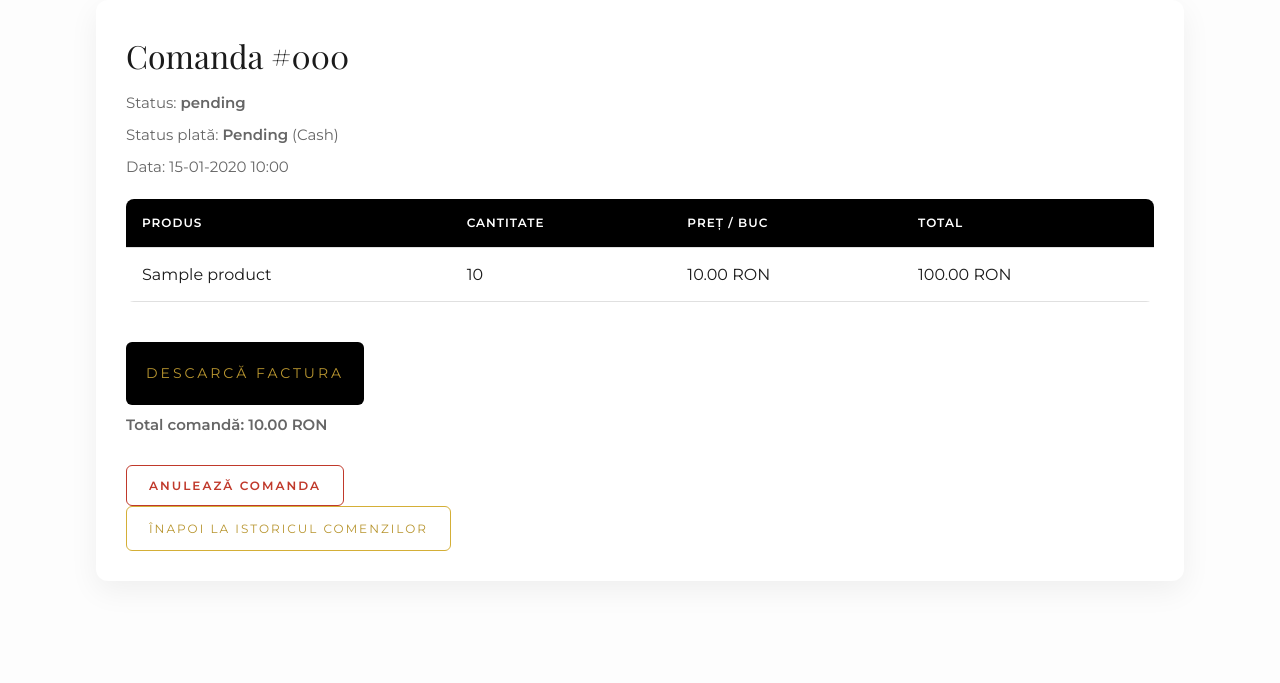
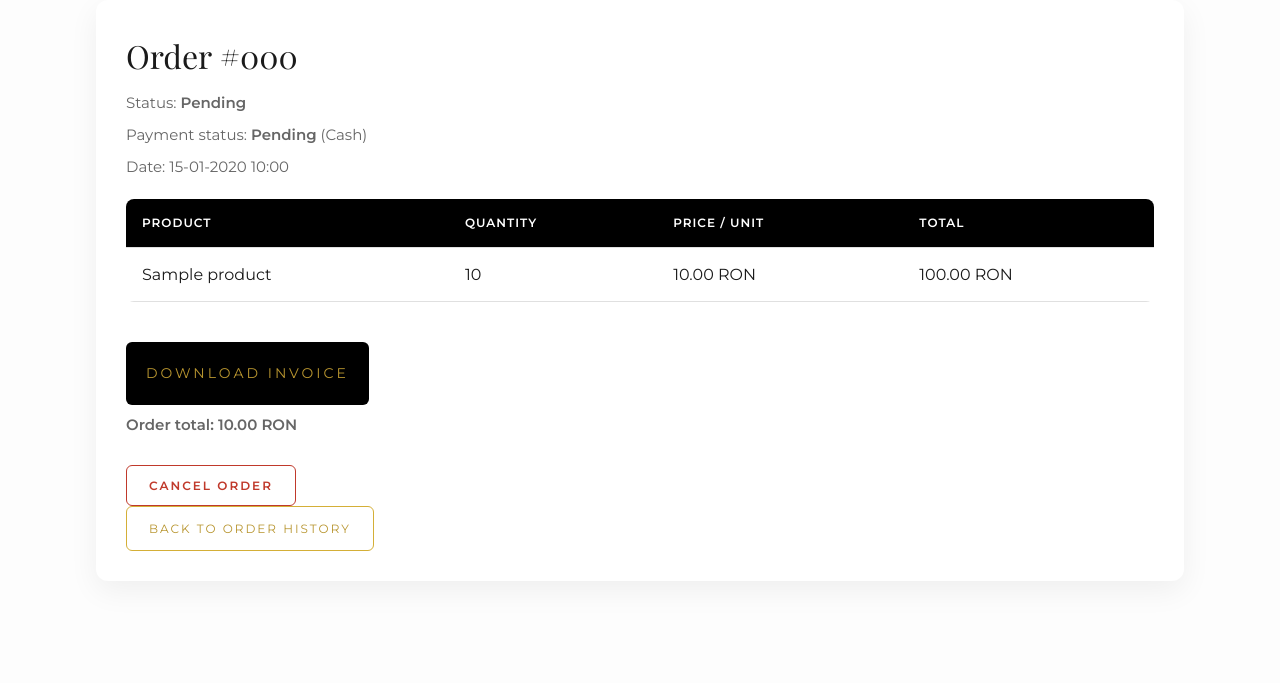
Before and after one commit to SanduAndreea22/django-ecommerce, a Django app: page /orders/1/ in a window 1280 px wide. Shown: the part 102-785 px from the top of the page. Run offline with Django 5.2, Linux system fonts and the light colour scheme; a user stored in the database is signed in; tables that the repository leaves empty hold one stand-in row (values such as "Sample post"); parts of the project's set-up code (start-up, migrations or seed data) failed here and were passed over; some web fonts are replaced.

Commit message:
Unify all interface text to English, fix currency mismatch
- Translate every remaining Romanian string to English: messages.*
  calls in cart/orders/payments/products views, and the
  order_history.html, order_detail.html and invoice.html templates
  (previously the only fully-Romanian pages on an otherwise-English
  site)
- Fix product price shown as USD on home/catalog/wishlist while the
  same amount is charged in RON everywhere else (cart, checkout,
  invoice, dashboard) - now RON consistently
- order_history.html/order_detail.html now render order status via
  get_status_display()/get_payment_status_display() instead of the
  raw field value, so labels come from Order's own choices instead of
  being naively capitalized
- Remove "test mode" from the Stripe payment option label shown to
  shoppers at checkout, and stop mixing English/Romanian in the same
  label ('Cash / Ramburs' -> 'Cash on delivery')
- Rephrase the generic "coupon not valid" message to hint at the two
  real reasons (inactive/expired or below minimum order value)
  instead of leaving the shopper with no actionable information
- Dashboard's fallback label for a missing order-item variant changed
  from "(deleted product)" to "(unavailable variant)" - the variant
  can be gone without the whole product being deleted

Verified with the full test suite and a manual walkthrough (login ->
catalog -> product -> cart -> checkout -> order history -> order
detail -> invoice) via a local server + Playwright.

Co-Authored-By: Claude Sonnet 5 <noreply@anthropic.com>
Claude-Session: https://claude.ai/code/session_01ADqfoNXbFi2qtxHVZj6QPH

```diff
--- a/src/orders/views.py
+++ b/src/orders/views.py
@@ -28,7 +28,7 @@ def checkout_view(request):
     cart_items = CartItem.objects.filter(user=user).select_related('variant__product')
 
     if not cart_items.exists():
-        messages.warning(request, "Coșul tău este gol!")
+        messages.warning(request, "Your cart is empty!")
         return redirect('cart:cart_detail')
 
     subtotal = sum(
@@ -62,8 +62,8 @@ def checkout_view(request):
                     if item.quantity > variant.stock_quantity:
                         messages.error(
                             request,
-                            f"Stoc insuficient pentru {item.variant.product.name} ({item.variant.size}/{item.variant.color}). "
-                            f"Avem doar {variant.stock_quantity} buc."
+                            f"Not enough stock for {item.variant.product.name} ({item.variant.size}/{item.variant.color}). "
+                            f"Only {variant.stock_quantity} left."
                         )
                         return redirect('cart:cart_detail')
 
@@ -125,7 +125,7 @@ def checkout_view(request):
             request.session.pop('cart_discount', None)
 
             if is_cash:
-                messages.success(request, "Comanda a fost plasată cu succes!")
+                messages.success(request, "Your order was placed successfully!")
                 return redirect('orders:order_success', order_number=order.order_number)
 
             return redirect('payments:stripe_checkout', order_number=order.order_number)
@@ -187,7 +187,7 @@ def cancel_order(request, order_id):
     )
 
     if order.status != 'pending':
-        messages.error(request, 'Comanda nu mai poate fi anulată.')
+        messages.error(request, 'This order can no longer be cancelled.')
         return redirect('orders:order_detail', order_id=order.id)
 
     # Anulăm comanda
@@ -201,7 +201,7 @@ def cancel_order(request, order_id):
             variant.stock_quantity += item.quantity
             variant.save()
 
-    messages.success(request, 'Comanda a fost anulată cu succes și stocul a fost restaurat.')
+    messages.success(request, 'Your order was cancelled and the stock has been restored.')
     return redirect('orders:order_detail', order_id=order.id)
 
 @login_required
--- a/src/payments/forms.py
+++ b/src/payments/forms.py
@@ -5,8 +5,8 @@ from .services import stripe_enabled
 
 class PaymentMethodForm(forms.Form):
     METHOD_CHOICES = (
-        ('cash', 'Cash / Ramburs'),
-        ('stripe', 'Card (Stripe, test mode)'),
+        ('cash', 'Cash on delivery'),
+        ('stripe', 'Card'),
     )
     method = forms.ChoiceField(choices=METHOD_CHOICES, widget=forms.RadioSelect, initial='cash')
 
--- a/src/products/views.py
+++ b/src/products/views.py
@@ -116,9 +116,9 @@ def toggle_wishlist(request, product_id):
 
     if not created:
         item.delete()
-        messages.success(request, f"{product.name} a fost eliminat din wishlist.")
+        messages.success(request, f"{product.name} was removed from your wishlist.")
     else:
-        messages.success(request, f"{product.name} a fost adăugat la wishlist.")
+        messages.success(request, f"{product.name} was added to your wishlist.")
 
     next_url = request.POST.get('next')
     if not next_url or not url_has_allowed_host_and_scheme(
--- a/src/templates/dashboard/stats.html
+++ b/src/templates/dashboard/stats.html
@@ -32,7 +32,7 @@
     <tbody>
         {% for row in top_products %}
         <tr>
-            <td>{{ row.variant__product__name|default:"(deleted product)" }}</td>
+            <td>{{ row.variant__product__name|default:"(unavailable variant)" }}</td>
             <td>{{ row.total_sold }}</td>
         </tr>
         {% endfor %}
--- a/src/templates/orders/order_detail.html
+++ b/src/templates/orders/order_detail.html
@@ -1,17 +1,18 @@
 {% extends "base.html" %}
 {% load static %}
+{% block title %}Order #{{ order.order_number }}{% endblock %}
 {% block content %}
 
 <div class="order-detail">
-    <h1>Comanda #{{ order.order_number }}</h1>
+    <h1>Order #{{ order.order_number }}</h1>
 
-    <p>Status: <strong>{{ order.status }}</strong></p>
-    <p>Status plată: <strong>{{ order.get_payment_status_display }}</strong> ({{ order.get_payment_method_display }})</p>
-    <p>Data: {{ order.created_at|date:"d-m-Y H:i" }}</p>
+    <p>Status: <strong>{{ order.get_status_display }}</strong></p>
+    <p>Payment status: <strong>{{ order.get_payment_status_display }}</strong> ({{ order.get_payment_method_display }})</p>
+    <p>Date: {{ order.created_at|date:"d-m-Y H:i" }}</p>
 
     {% if order.payment_method == 'stripe' and order.payment_status == 'pending' %}
         <a class="btn" href="{% url 'payments:stripe_checkout' order.order_number %}">
-            Reîncearcă plata cu cardul
+            Retry card payment
         </a>
     {% endif %}
 
@@ -19,9 +20,9 @@
         <table class="orders-table">
             <thead>
                 <tr>
-                    <th>Produs</th>
-                    <th>Cantitate</th>
-                    <th>Preț / buc</th>
+                    <th>Product</th>
+                    <th>Quantity</th>
+                    <th>Price / unit</th>
                     <th>Total</th>
                 </tr>
             </thead>
@@ -42,25 +43,25 @@
             </tbody>
         </table>
 
-        <a class="btn" href="{% url 'orders:download_invoice' order.id %}">Descarcă factura</a>
+        <a class="btn" href="{% url 'orders:download_invoice' order.id %}">Download invoice</a>
 
-        <p><strong>Total comandă: {{ order.total_after_discount }} RON</strong></p>
+        <p><strong>Order total: {{ order.total_after_discount }} RON</strong></p>
     {% else %}
-        <div class="no-orders">Nu există produse în această comandă.</div>
+        <div class="no-orders">This order has no items.</div>
     {% endif %}
 
     {% if order.status == 'pending' %}
         <form method="post" action="{% url 'orders:cancel_order' order.id %}">
             {% csrf_token %}
             <button type="submit" class="btn-danger"
-                onclick="return confirm('Sigur vrei să anulezi comanda?');">
-                Anulează comanda
+                onclick="return confirm('Are you sure you want to cancel this order?');">
+                Cancel order
             </button>
         </form>
     {% endif %}
 
     <a class="btn-outline" href="{% url 'orders:order_history' %}">
-        Înapoi la istoricul comenzilor
+        Back to order history
     </a>
 </div>
 
--- a/src/templates/products/home.html
+++ b/src/templates/products/home.html
@@ -4,7 +4,7 @@
 {% block content %}
 <h1 class="page-title">Welcome to MyShop!</h1>
 
-<p>Check out our latest products:</p>
+<p>Check out our latest products</p>
 
 <div class="product-grid">
     {% for product in latest_products %}
@@ -13,7 +13,7 @@
                 <img src="{{ product.main_image.image.url }}" alt="{{ product.name }}">
             {% endif %}
             <h3>{{ product.name }}</h3>
-            <p class="price">{{ product.base_price }} USD</p>
+            <p class="price">{{ product.base_price }} RON</p>
             <a href="{{ product.get_absolute_url }}" class="btn">View Product</a>
         </div>
     {% empty %}
--- a/src/templates/products/product_list.html
+++ b/src/templates/products/product_list.html
@@ -32,7 +32,7 @@
                 <img src="{{ product.main_image.image.url }}" alt="{{ product.name }}">
             {% endif %}
             <h3>{{ product.name }}</h3>
-            <p class="price">{{ product.base_price }} USD</p>
+            <p class="price">{{ product.base_price }} RON</p>
             <a href="{{ product.get_absolute_url }}" class="btn">View Product</a>
         </div>
     {% empty %}
--- a/src/templates/products/wishlist.html
+++ b/src/templates/products/wishlist.html
@@ -13,7 +13,7 @@
                 <img src="{{ item.product.main_image.image.url }}" alt="{{ item.product.name }}">
             {% endif %}
             <h3>{{ item.product.name }}</h3>
-            <p class="price">{{ item.product.base_price }} USD</p>
+            <p class="price">{{ item.product.base_price }} RON</p>
             <a href="{{ item.product.get_absolute_url }}" class="btn">View Product</a>
             <form method="post" action="{% url 'products:toggle_wishlist' item.product.id %}">
                 {% csrf_token %}
```
Also changed, not shown: src/cart/views.py (+7 -3 lines), src/payments/views.py (+5 -5 lines), src/templates/orders/invoice.html (+12 -12 lines), src/templates/orders/order_history.html (+11 -11 lines), src/templates/products/product_detail.html (+7 -7 lines).
